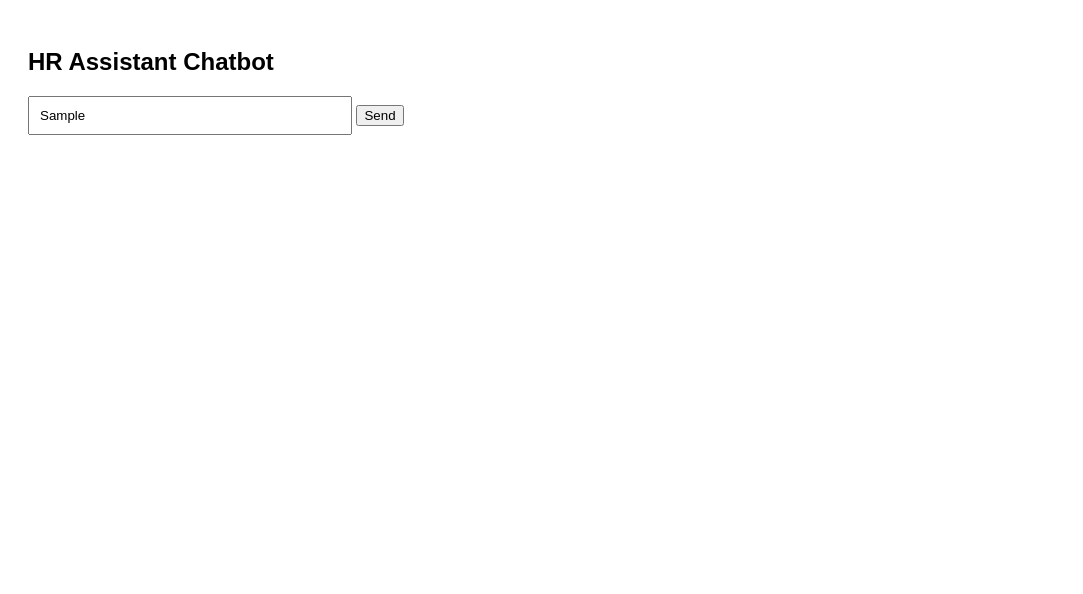
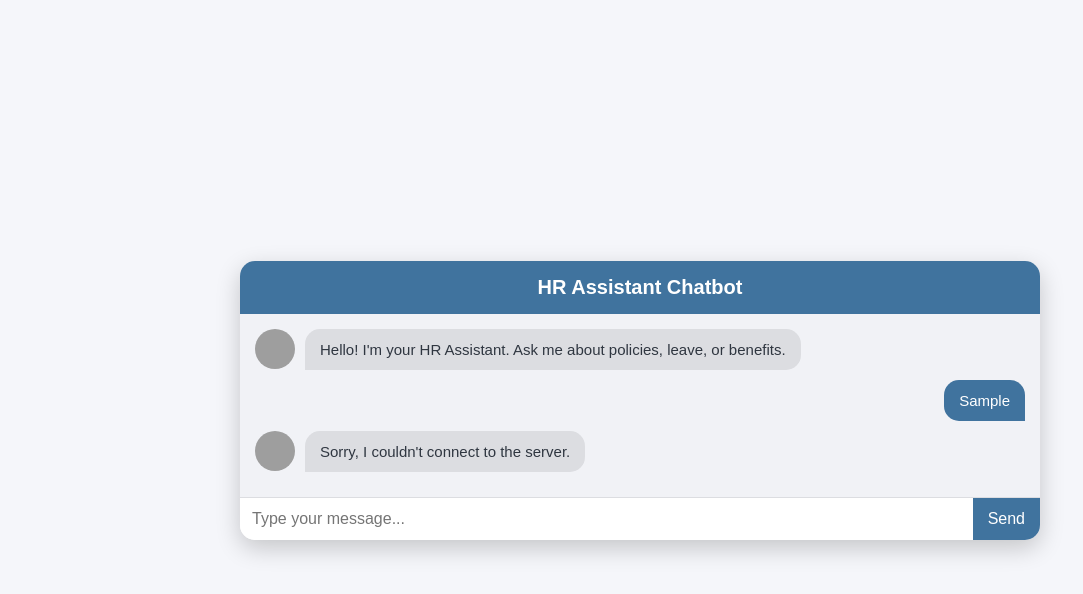
Before and after one commit to amrutahiremath2004-ops/Projects, a website: page index.html in a window 1280 px wide. Both pictures are taken after typing "Sample" into the empty fields and a click on the button "Send". Shown: the whole page, without its empty margins (0-1083 px from the left). Drawn offline with Linux system fonts and the light colour scheme; no server answers; grey boxes are pictures that could not be loaded.

Commit message:
Update index.html

```diff
--- a/index.html
+++ b/index.html
@@ -1,29 +1,217 @@
 <!DOCTYPE html>
-<html>
+<html lang="en">
 <head>
-    <title>HR Assistant Agent</title>
+    <meta charset="UTF-8">
+    <meta name="viewport" content="width=device-width, initial-scale=1.0">
+    <title>HR Assistant Chatbot</title>
+    <style>
+        body {
+            font-family: 'Arial', sans-serif;
+            background: #f5f6fa;
+            display: flex;
+            justify-content: center;
+            align-items: center;
+            height: 100vh;
+            margin: 0;
+        }
+
+        .chat-container {
+            background: #fff;
+            width: 800px;
+            max-width: 95%;
+            border-radius: 15px;
+            box-shadow: 0 8px 25px rgba(0,0,0,0.2);
+            display: flex;
+            flex-direction: column;
+            overflow: hidden;
+        }
+
+        .chat-header {
+            background-color: #40739e;
+            color: #fff;
+            font-size: 20px;
+            font-weight: bold;
+            text-align: center;
+            padding: 15px;
+        }
+
+        .chat-messages {
+            flex: 1;
+            padding: 15px;
+            background-color: #f1f2f6;
+            overflow-y: auto;
+        }
+
+        .message {
+            display: flex;
+            margin-bottom: 10px;
+        }
+
+        .message.user {
+            justify-content: flex-end;
+        }
+
+        .message.assistant {
+            justify-content: flex-start;
+        }
+
+        .bubble {
+            max-width: 70%;
+            padding: 10px 15px;
+            border-radius: 15px;
+            font-size: 15px;
+            line-height: 1.4;
+            word-wrap: break-word;
+        }
+
+        .bubble.user {
+            background-color: #40739e;
+            color: #fff;
+            border-bottom-right-radius: 0;
+        }
+
+        .bubble.assistant {
+            background-color: #dcdde1;
+            color: #2f3640;
+            border-bottom-left-radius: 0;
+        }
+
+        .input-section {
+            display: flex;
+            border-top: 1px solid #dcdde1;
+        }
+
+        input#question {
+            flex: 1;
+            padding: 12px;
+            border: none;
+            font-size: 16px;
+            border-radius: 0;
+        }
+
+        input#question:focus {
+            outline: none;
+        }
+
+        button {
+            padding: 12px 15px;
+            border: none;
+            background-color: #40739e;
+            color: white;
+            cursor: pointer;
+            font-size: 16px;
+        }
+
+        button:hover {
+            background-color: #2f3640;
+        }
+
+        .assistant-image {
+            width: 40px;
+            height: 40px;
+            border-radius: 50%;
+            margin-right: 10px;
+        }
+
+        .loader {
+            border: 3px solid #f3f3f3;
+            border-top: 3px solid #40739e;
+            border-radius: 50%;
+            width: 20px;
+            height: 20px;
+            animation: spin 1s linear infinite;
+            margin-left: 10px;
+        }
+
+        @keyframes spin {
+            0% { transform: rotate(0deg); }
+            100% { transform: rotate(360deg); }
+        }
+
+    </style>
 </head>
-<body style="font-family: Arial; padding: 20px;">
-    <h2>HR Assistant Chatbot</h2>
+<body>
+    <div class="chat-container">
+        <div class="chat-header">HR Assistant Chatbot</div>
 
-    <input id="question" placeholder="Ask about policies, leave, benefits..." style="width:300px; padding:10px;">
-    <button onclick="ask()">Send</button>
+        <div class="chat-messages" id="chat-messages">
+            <div class="message assistant">
+               <img src="https://i.ibb.co/N2CmT2N/hr-ai-assistant.png" alt="AI Assistant" class="assistant-image">
 
-    <p id="answer" style="margin-top:20px; font-size:18px;"></p>
+                <div class="bubble assistant">Hello! I'm your HR Assistant. Ask me about policies, leave, or benefits.</div>
+            </div>
+        </div>
+
+        <div class="input-section">
+            <input id="question" placeholder="Type your message...">
+            <button onclick="ask()">Send</button>
+        </div>
+    </div>
 
     <script>
+        const chatMessages = document.getElementById("chat-messages");
+
+        function appendMessage(text, sender = 'user') {
+            const messageDiv = document.createElement("div");
+            messageDiv.classList.add("message", sender);
+
+            const bubbleDiv = document.createElement("div");
+            bubbleDiv.classList.add("bubble", sender);
+            bubbleDiv.innerText = text;
+
+            if(sender === 'assistant') {
+                const img = document.createElement("img");
+                img.src = "https://i.ibb.co/7r0bZ9S/ai-assistant.png";
+                img.classList.add("assistant-image");
+                messageDiv.appendChild(img);
+            }
+
+            messageDiv.appendChild(bubbleDiv);
+            chatMessages.appendChild(messageDiv);
+            chatMessages.scrollTop = chatMessages.scrollHeight;
+        }
+
         async function ask() {
-            const question = document.getElementById("question").value;
+            const questionInput = document.getElementById("question");
+            const question = questionInput.value.trim();
+            if(!question) return;
 
-            const response = await fetch("http://localhost:3000/ask", {
-                method: "POST",
-                headers: { "Content-Type": "application/json" },
-                body: JSON.stringify({ question })
-            });
+            appendMessage(question, 'user');
+            questionInput.value = '';
 
-            const data = await response.json();
-            document.getElementById("answer").innerText = "Answer: " + data.reply;
+            const loaderBubble = document.createElement("div");
+            loaderBubble.classList.add("bubble", "assistant");
+            loaderBubble.innerHTML = '<div class="loader"></div>';
+
+            const loaderMessage = document.createElement("div");
+            loaderMessage.classList.add("message", "assistant");
+            const img = document.createElement("img");
+            img.src = "https://i.ibb.co/7r0bZ9S/ai-assistant.png";
+            img.classList.add("assistant-image");
+            loaderMessage.appendChild(img);
+            loaderMessage.appendChild(loaderBubble);
+            chatMessages.appendChild(loaderMessage);
+            chatMessages.scrollTop = chatMessages.scrollHeight;
+
+            try {
+                const response = await fetch("http://localhost:3000/ask", {
+                    method: "POST",
+                    headers: { "Content-Type": "application/json" },
+                    body: JSON.stringify({ question })
+                });
+                const data = await response.json();
+
+                chatMessages.removeChild(loaderMessage);
+                appendMessage(data.reply, 'assistant');
+            } catch (err) {
+                chatMessages.removeChild(loaderMessage);
+                appendMessage("Sorry, I couldn't connect to the server.", 'assistant');
+            }
         }
+
+        document.getElementById("question").addEventListener("keypress", function(e){
+            if(e.key === "Enter") ask();
+        });
     </script>
 </body>
 </html>
```
